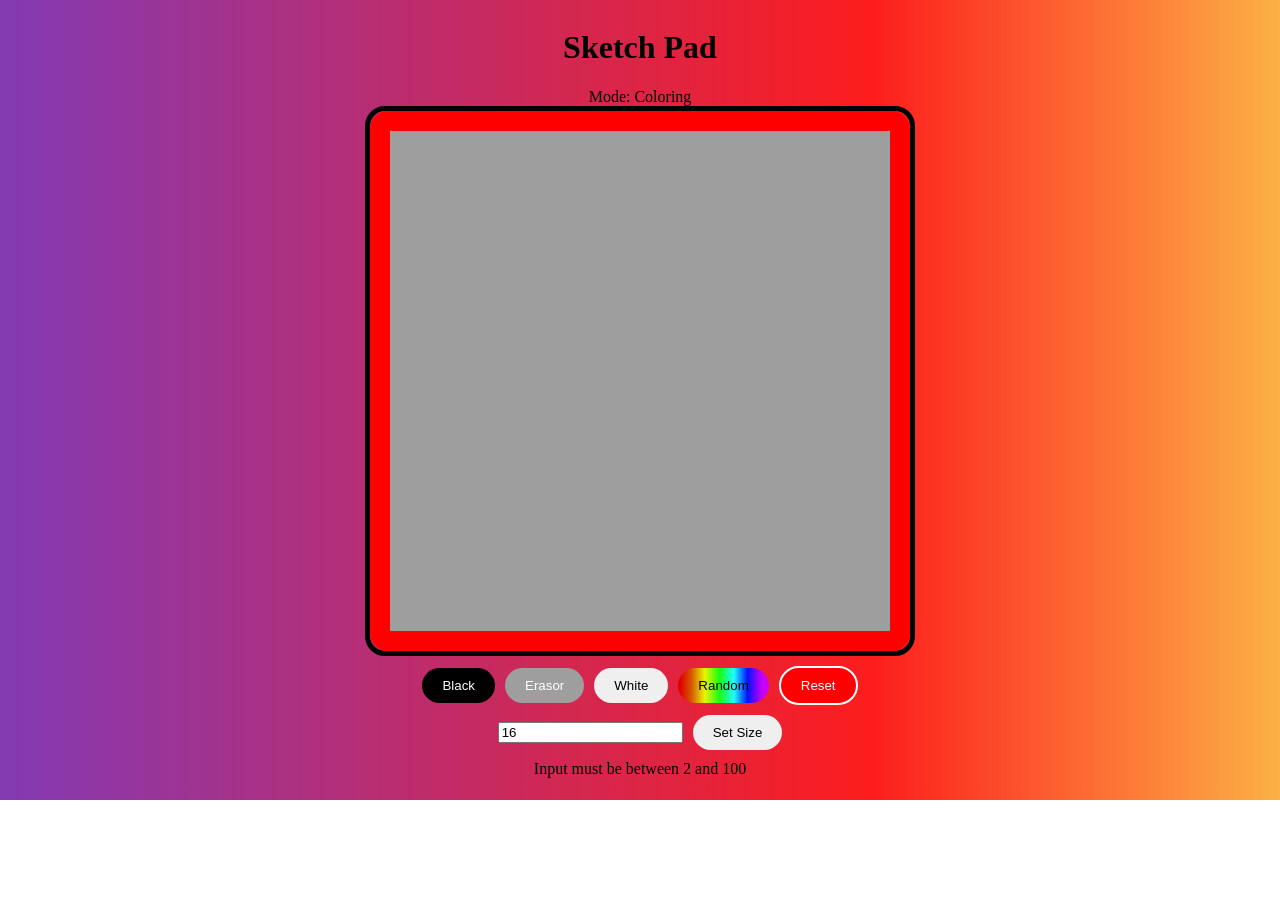
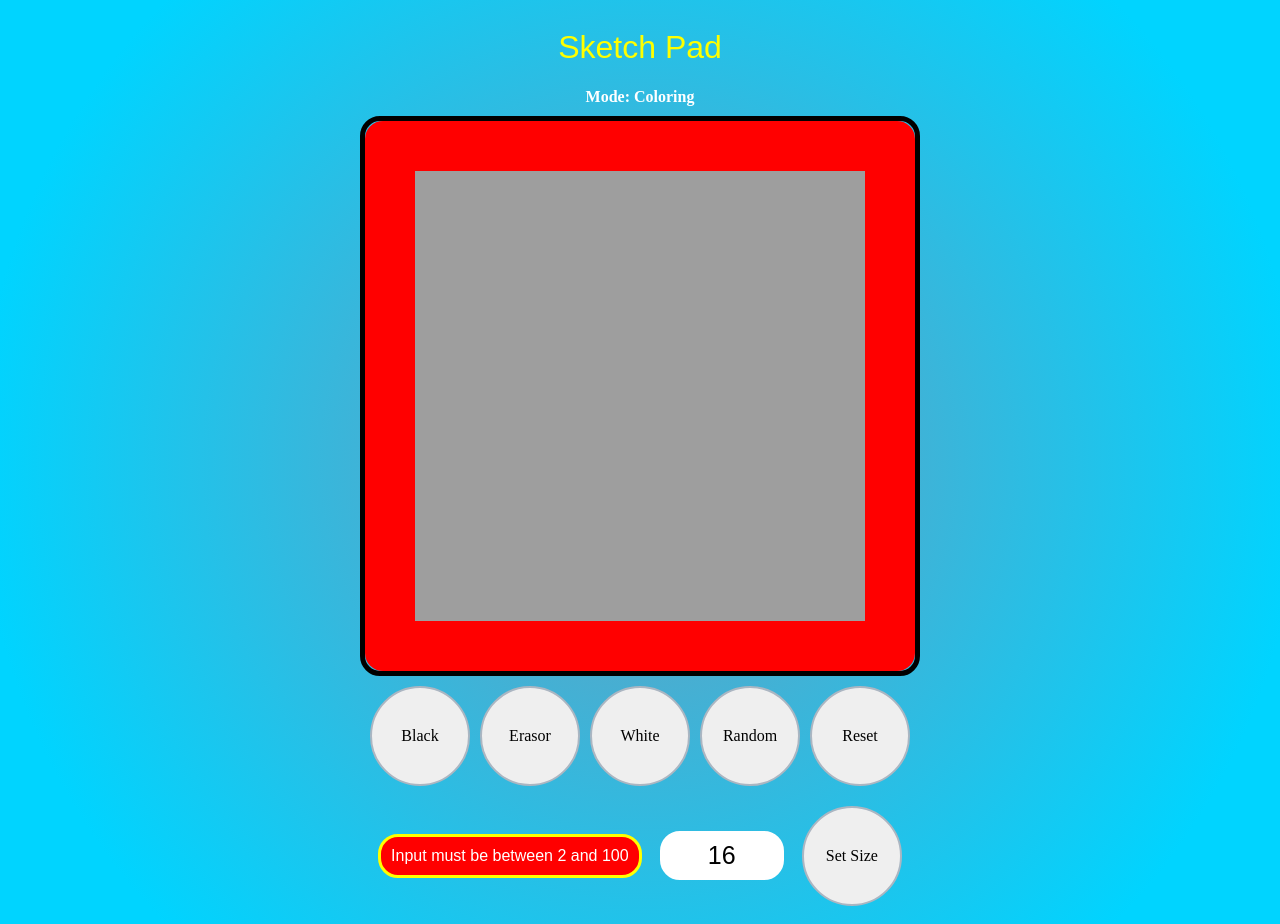
Before and after one commit to RickJames38/Odin-etch-a-sketch, a plain HTML site: page index.html in a window 1280 px wide. Before the commit the page ends 800 px from the top, so only its background shows below. Drawn offline with Linux system fonts and the light colour scheme; a web font is replaced by a local one.

Commit message:
css edits

```diff
--- a/index.html
+++ b/index.html
@@ -5,12 +5,30 @@
     <meta name="viewport" content="width=device-width, initial-scale=1.0" />
     <link rel="stylesheet" href="reset.css" />
     <link rel="stylesheet" href="styles.css" />
+    <link rel="preconnect" href="https://fonts.googleapis.com" />
+    <link rel="preconnect" href="https://fonts.gstatic.com" crossorigin />
+    <link
+      href="https://fonts.googleapis.com/css2?family=Sixtyfour&display=swap"
+      rel="stylesheet"
+    />
+    <link rel="preconnect" href="https://fonts.googleapis.com" />
+    <link rel="preconnect" href="https://fonts.gstatic.com" crossorigin />
+    <link
+      href="https://fonts.googleapis.com/css2?family=Poller+One&family=Sixtyfour&display=swap"
+      rel="stylesheet"
+    />
+    <link rel="preconnect" href="https://fonts.googleapis.com" />
+    <link rel="preconnect" href="https://fonts.gstatic.com" crossorigin />
+    <link
+      href="https://fonts.googleapis.com/css2?family=Kelly+Slab&family=Poller+One&family=Sixtyfour&display=swap"
+      rel="stylesheet"
+    />
     <title>Etch a sketch</title>
   </head>
   <body>
     <div class="flex-container">
       <div class="tittle">
-        <h1>Sketch Pad</h1>
+        <h1 class="title">Sketch Pad</h1>
       </div>
       <div class="mode">Mode: Coloring</div>
       <div class="content">
@@ -27,15 +45,16 @@
           <button id="reset-but" onclick="resetBoard()">Reset</button>
         </div>
         <div class="input">
+          <div class="error">Input must be between 2 and 100</div>
           <input
+            class="input-box"
             type="text"
             placeholder="Size of Board"
             value="16"
             onchange="changeSize(this.value)"
           />
-          <button>Set Size</button>
+          <button class="size">Set Size</button>
         </div>
-        <div class="error">Input must be between 2 and 100</div>
       </div>
     </div>
   </body>
--- a/styles.css
+++ b/styles.css
@@ -1,11 +1,25 @@
 body {
-  background: rgb(131, 58, 180);
-  background: linear-gradient(
-    90deg,
-    rgba(131, 58, 180, 1) 0%,
-    rgba(253, 29, 29, 1) 68%,
-    rgba(252, 176, 69, 1) 100%
+  background: rgb(74, 173, 208);
+  background: radial-gradient(
+    circle,
+    rgba(74, 173, 208, 1) 26%,
+    rgba(0, 212, 255, 1) 84%
   );
+}
+
+.title {
+  font-family: "Sixtyfour", sans-serif;
+  font-optical-sizing: auto;
+  font-weight: 400;
+  font-style: normal;
+  font-variation-settings: "BLED" 0, "SCAN" 0;
+  color: yellow;
+}
+
+.mode {
+  color: white;
+  margin-bottom: 10px;
+  font-weight: bold;
 }
 
 .board-border {
@@ -14,10 +28,10 @@ body {
 }
 
 .board {
-  height: 500px;
-  width: 500px;
+  height: 450px;
+  width: 450px;
   display: grid;
-  border: 20px solid red;
+  border: 50px solid red;
   border-radius: 18px;
 }
 
@@ -50,9 +64,14 @@ body {
 }
 
 button {
-  border: none;
-  border-radius: 50px;
-  padding: 10px 20px 10px 20px;
+  height: 100px;
+  width: 100px;
+  border: 2px solid rgb(171, 182, 194);
+  border-radius: 50%;
+  font-size: 16px;
+  font-family: "Poller One", serif;
+  font-weight: 400;
+  font-style: normal;
 }
 
 button:hover {
@@ -61,36 +80,22 @@ button:hover {
 }
 
 #black-but:hover {
-  border: 3px solid white;
+  background-color: black;
+  color: white;
+  border: none;
 }
 
 #gray-but:hover {
-  border: 3px solid white;
+  background-color: #9e9e9e;
+  color: white;
+  border: none;
 }
 
 #white-but:hover {
-  border: 3px solid black;
+  border: 2px solid black;
 }
 
 #colorful-but:hover {
-  border: 3px solid black;
-}
-
-#reset-but:hover {
-  border: 3px solid white;
-}
-
-#black-but {
-  background-color: black;
-  color: white;
-}
-
-#gray-but {
-  background-color: #9e9e9e;
-  color: white;
-}
-
-#colorful-but {
   background-image: linear-gradient(
     89.7deg,
     rgba(223, 0, 0, 1) 2.7%,
@@ -101,25 +106,50 @@ button:hover {
     rgba(5, 17, 255, 1) 76.4%,
     rgba(202, 0, 253, 1) 92.4%
   );
-  color: black;
+  color: white;
+  border: none;
 }
 
-#reset-but {
+#reset-but:hover {
   background-color: red;
   color: white;
-  border: 2px solid white;
+  border: none;
 }
 
 .input {
   display: flex;
-  justify-content: center;
+  justify-content: space-evenly;
   align-items: center;
   gap: 10px;
+  padding: 10px;
+}
+
+.input-box {
+  border: 2px solid white;
+  border-radius: 20px;
+  padding: 10px;
+  width: 100px;
+  height: 25px;
+  text-align: center;
+  font-size: 25px;
+  font-family: "Kelly Slab", sans-serif;
+  font-weight: 400;
+  font-style: normal;
+}
+
+.size:hover {
+  background-color: black;
+  color: white;
+  border: 2px solid black;
 }
 
 .error {
-  display: flex;
-  justify-content: center;
-  align-items: center;
-  margin-top: 10px;
+  color: white;
+  background-color: red;
+  padding: 10px;
+  border: 3px solid yellow;
+  border-radius: 20px;
+  font-family: "Kelly Slab", sans-serif;
+  font-weight: 400;
+  font-style: normal;
 }
```
